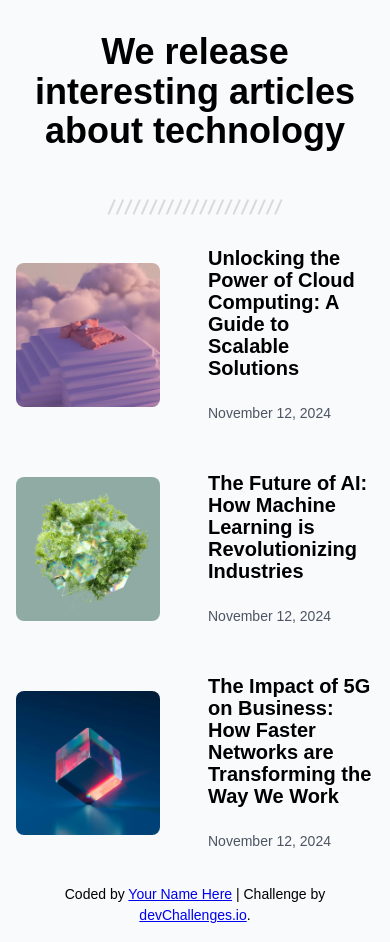
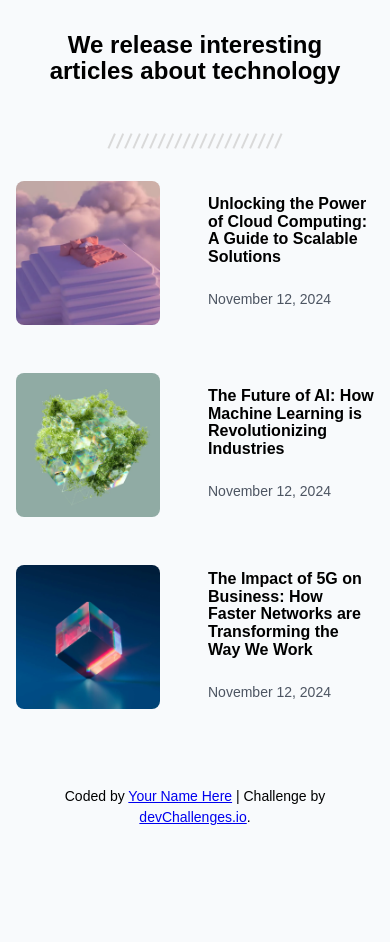
Before and after one commit to gustavo2023/simple-article-listing, a plain HTML site: page index.html in a window 390 px wide. After the commit the page ends 844 px from the top, so only its background shows below. Drawn offline with Linux system fonts and the light colour scheme.

Commit message:
Chamge font size property of headings. Use clamp function to change font size depending on viewport width.

```diff
--- a/styles.css
+++ b/styles.css
@@ -124,7 +124,7 @@ header {
 }
 
 h1 {
-  font-size: var(--heading-font-size);
+  font-size: clamp(1.5rem, 2vw + 1rem, var(--heading-font-size));
   font-weight: var(--semibold-weight);
   text-wrap: wrap;
 }
@@ -172,7 +172,7 @@ article {
 
 .article-title {
   text-wrap: wrap;
-  font-size: var(--small-heading-font-size);
+  font-size: clamp(1rem, 1.5vw + 0.5rem, var(--small-heading-font-size));
   font-weight: var(--semibold-weight);
 }
 
```
